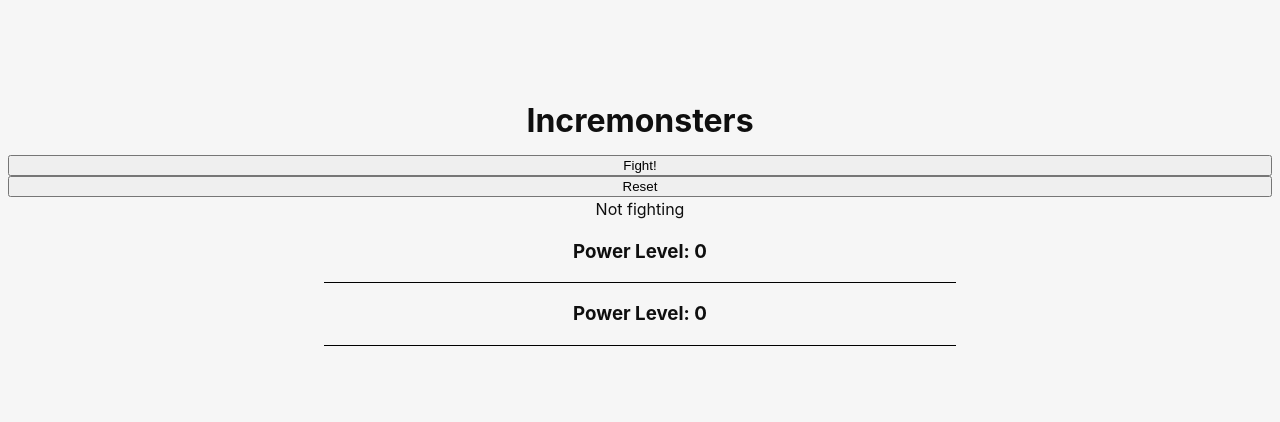
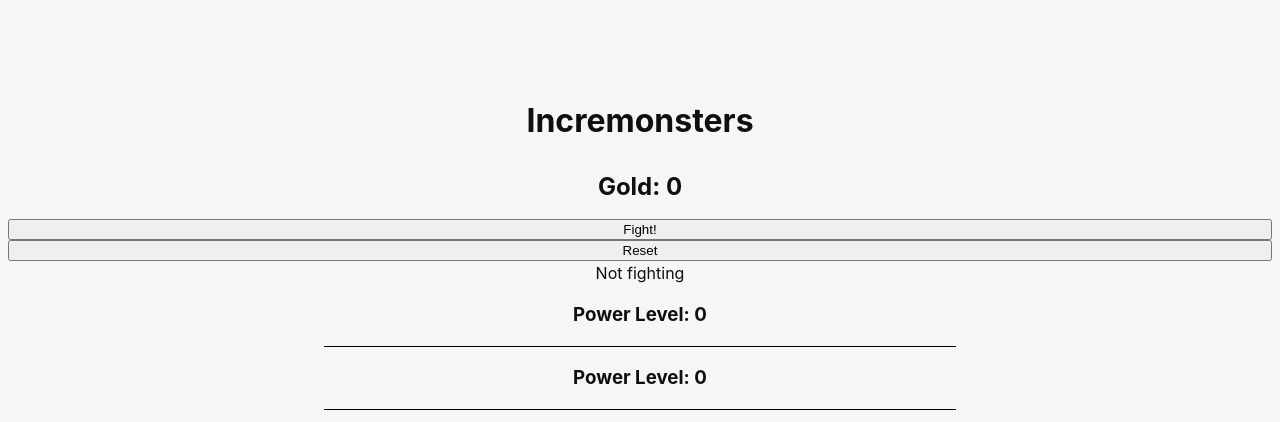
Before and after one commit to gnik-snrub/incremonsters, a SvelteKit app: page / in a window 1280 px wide. Shown: the top 422 px of the page. Built offline with nearby package versions, Linux system fonts and the light colour scheme.

Commit message:
Added gold to resources store

```diff
--- /dev/null
+++ b/src/lib/types/resources.ts
@@ -0,0 +1,5 @@
+export type Gold = {
+  getGold: () => number,
+  addGold: (amount: number) => void,
+  subtractGold: (amount: number) => void,
+}
--- a/src/routes/+page.svelte
+++ b/src/routes/+page.svelte
@@ -3,6 +3,7 @@
   import { type Monster, isMonster } from "$lib/types/monster"
 
   import { playerSquad, enemySquad } from "../stores/monsters.svelte";
+  import { gold } from "../stores/resources.svelte";
 
   let isBattling: boolean = $state(false)
   let battleInterval: number = 1000
@@ -36,12 +37,11 @@
     enemySquad.newMonsters(dungeonLvl, 4)
   })
 
-  let gold: number = $state(0)
   let dungeonLvl: number = 1
 
   function handleBattleWin(updatedPlayerMonsters: Monster[], goldEarned: number) {
     playerSquad.setMonsters(updatedPlayerMonsters)
-    gold += goldEarned
+    gold.addGold(goldEarned)
 
     dungeonLvl++
     enemySquad.newMonsters(dungeonLvl, 4)
@@ -90,6 +90,7 @@
 <main class="container">
   <h1>Incremonsters</h1>
 
+  <h2>Gold: {gold.getGold()}</h2>
   <button onclick={battleToggle}>Fight!</button>
   <button onclick={reset}>Reset</button>
   {isBattling ? "Battling" : "Not fighting"}
--- /dev/null
+++ b/src/stores/resources.svelte
@@ -0,0 +1,23 @@
+<script lang="ts" module>
+  import { type Gold } from "$lib/types/resources"
+
+  export const gold: Gold = goldFunc()
+
+  function goldFunc() {
+    let gold = $state(0)
+
+    function getGold(): number {
+      return gold
+    }
+
+    function addGold(amount: number) {
+      gold += amount
+    }
+
+    function subtractGold(amount: number) {
+      gold -= amount
+    }
+
+    return { getGold, addGold, subtractGold }
+  }
+</script>
```
